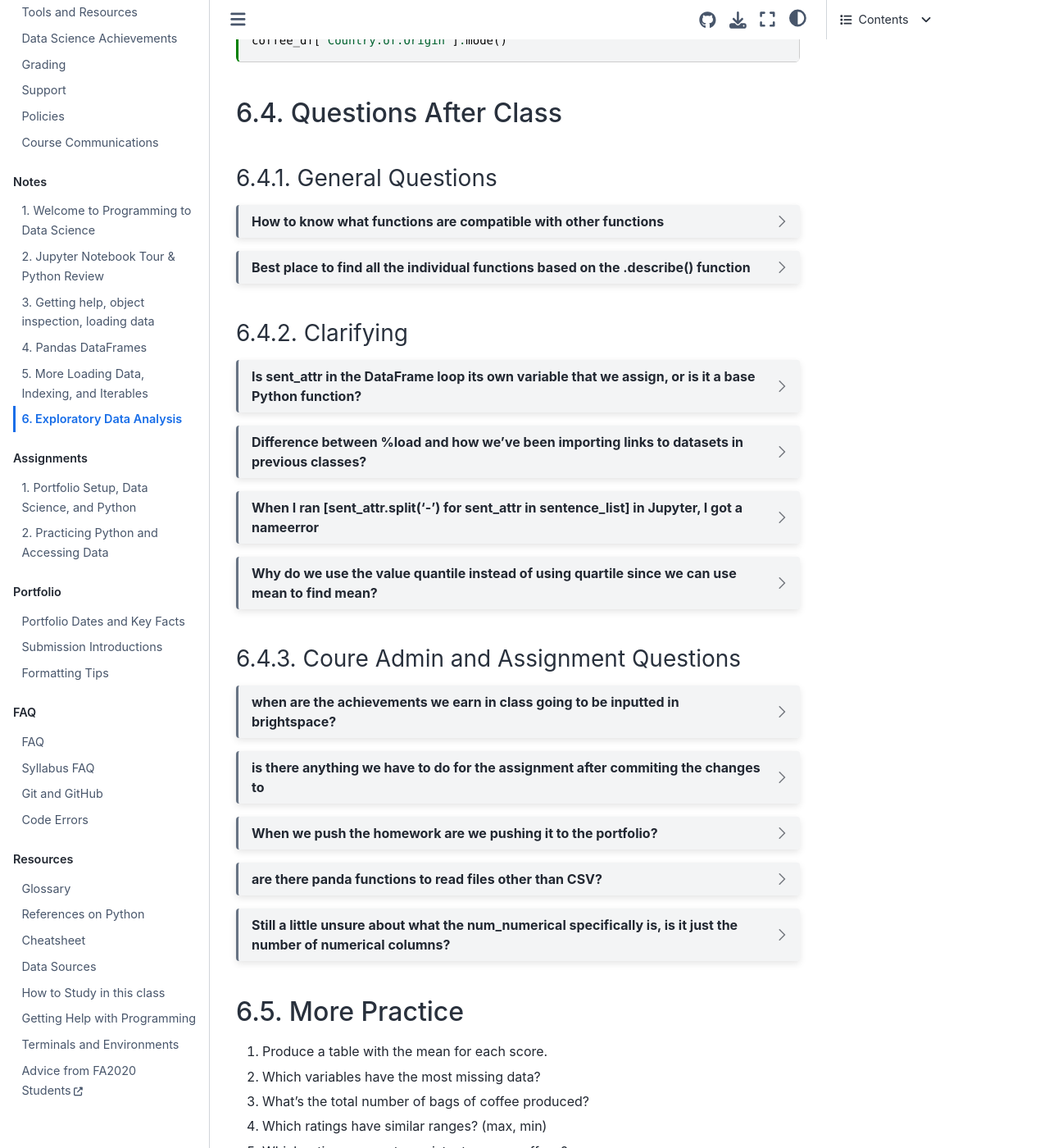
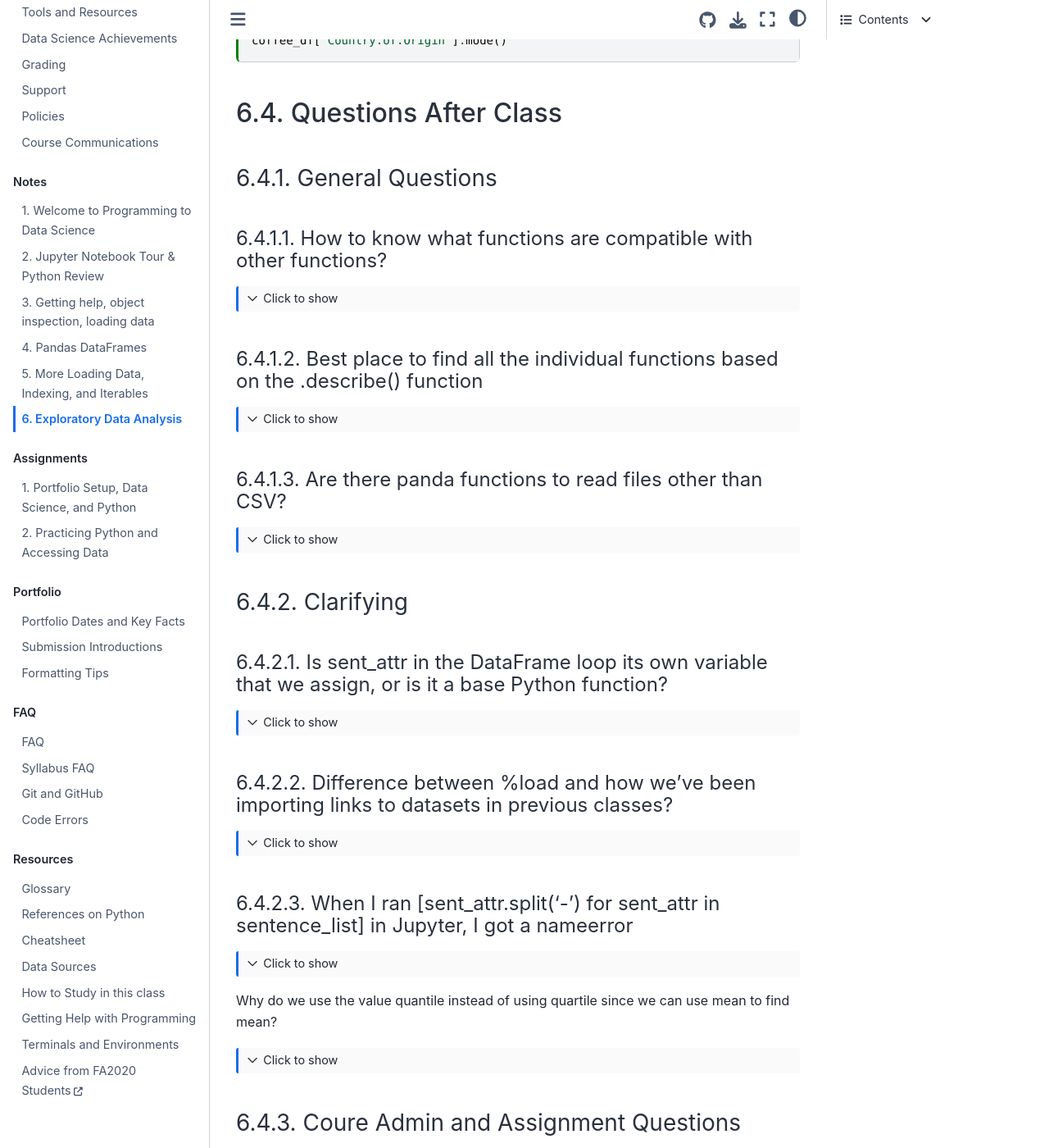
Before and after one commit to rhodyprog4ds/BrownFall21, a Jupyter Book: the page built from notes/2021-09-20.md, in a window 1280 px wide and 1400 px high, scrolled down 4195 px. Shown: the whole window at 82% size. Built offline with Jupyter Book 1.0.4 settings and Sphinx 7.4.7 and the Sphinx Book theme 1.1.4, drawn with Linux system fonts in a browser that asks for light colours; pages that are not in the unit, such as notebooks, are missing from menus; some of the changed text lies outside the part shown.

Commit message:
change questionf ormatting so that q can be linked

````diff
--- a/notes/2021-09-20.md
+++ b/notes/2021-09-20.md
@@ -250,41 +250,52 @@ coffee_df['Country.of.Origin'].mode()
 
 
 ### General Questions
-```{dropdown}  How to know what functions are compatible with other functions
+
+#### How to know what functions are compatible with other functions?
+```{toggle}
+
+This is something that builds up over time, but one thing to look for is to check the types. That's why we've been using `type()` so often in class.
+Having a goal for your analysis will also help.
+```
+
+#### Best place to find all the individual functions based on the .describe() function
+```{toggle}
+
+Each one goes by the same name, mostly, but that also the [Pandas documentation](https://pandas.pydata.org/pandas-docs/stable/reference/api/pandas.DataFrame.describe.html) is the bes way to find more information on every pandas method. On any function, see the See also section too.
+```
+
+
+#### Are there panda functions to read files other than CSV?
+```{toggle}
+Yes! See the hint on  [assignment 2](../assignments/02-python-access) for more information on this
 
 ```
 
-```{dropdown}  Best place to find all the individual functions based on the .describe() function
-
-Each one goes by the same name, mostly, but that also the [Pandas documentation](https://pandas.pydata.org/pandas-docs/stable/reference/api/pandas.DataFrame.describe.html) is the bes way to find more information on every pandas method.
-```
-
-
 ### Clarifying
 
-```{dropdown}  Is sent_attr in the DataFrame loop its own variable that we assign, or is it a base Python function?
-
+#### Is sent_attr in the DataFrame loop its own variable that we assign, or is it a base Python function?
+```{toggle}
 That's a variable that we created, it's equivalent to a loop variable.
 ```
 
 
-```{dropdown}  Difference between %load and how we've been importing links to datasets in previous classes?
-
+#### Difference between %load and how we've been importing links to datasets in previous classes?
+```{toggle}
 the pandas functions read data in and put it specifically into a DataFrame.
 
 The load magic reads a file in and basically pastes it into the jupyter cell.
 This one doesn't actually put the data into memory in python.
 ```
 
-```{dropdown}  When I ran [sent_attr.split('-') for sent_attr in sentence_list] in Jupyter, I got a nameerror
-
+#### When I ran [sent_attr.split('-') for sent_attr in sentence_list] in Jupyter, I got a nameerror
+```{toggle}
 I also did at first, because I hadn't yet run the cell above so `sentence_list` was not defined.
 ```
 
 
 
-```{dropdown}  Why do we use the value quantile instead of using quartile since we can use mean to find mean?
-
+ Why do we use the value quantile instead of using quartile since we can use mean to find mean?
+```{toggle}
 It's just the name of the method.
 ```
 
@@ -292,36 +303,32 @@ It's just the name of the method.
 
 ### Coure Admin and Assignment Questions
 
-```{dropdown}  when are the achievements we earn in class going to be inputted in brightspace?
-
+#### when are the achievements we earn in class going to be inputted in brightspace?
+```{toggle}
 Assignment achievements will be posted after grading is complete. Level 1s from class will be posted most weeks on Friday or over the weekend.  Right now we're a little behind as we get everything set up.
 ```
 
 
-```{dropdown} is there anything we have to do for the assignment after commiting the changes to
+#### Is there anything we have to do for the assignment after commiting the changes to
 the files?
+```{toggle}
 Yes, after committing, push.  Once you can see your files on the GitHub website
 interface, we can see them for grading
 ```
 
 
 
-```{dropdown}  When we push the homework are we pushing it to the portfolio?
-
+#### When we push the homework are we pushing it to the portfolio?
+```{toggle}
 No. when you accept the assignment it will create a new repository for that
 assignment. That's why it's importtant to accept each assignment.
 ```
 
 
 
-```{dropdown}  are there panda functions to read files other than CSV?
 
-Yes! See the hint on  [assignment 2](../assignments/02-python-access) for more information on this
-
-```
-
-```{dropdown}  Still a little unsure about what the num_numerical specifically is, is it just the number of numerical columns?
-
+#### Still a little unsure about what the num_numerical specifically is, is it just the number of numerical columns?
+```{toggle}
 Yes the number of numerical columns.
 ```
 
````
